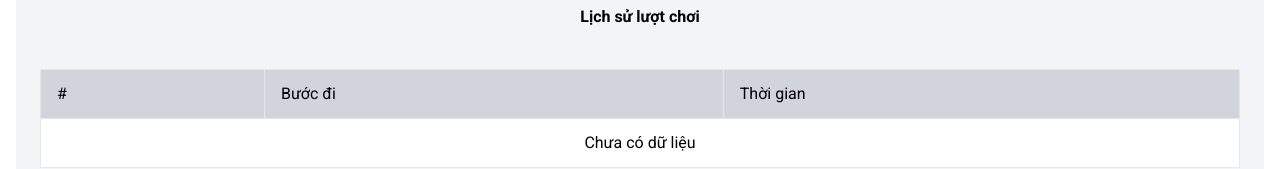
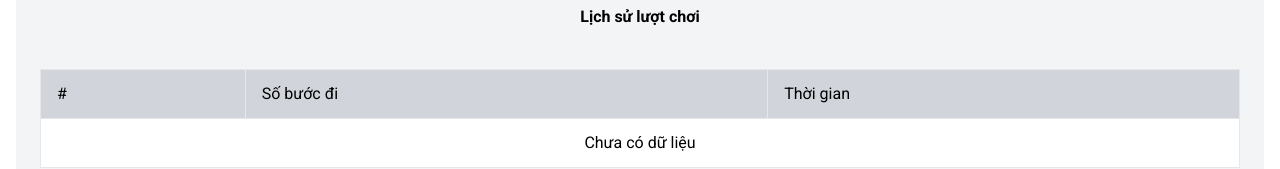
Before and after one commit to NguyenTanHuy22/gamepuzze, a plain HTML site: page index.html in a window 1280 px wide. Shown: the part 813-982 px from the top of the page. Drawn offline with nearby package versions, Linux system fonts and the light colour scheme.

Commit message:
init commit

```diff
--- a/index.html
+++ b/index.html
@@ -83,7 +83,7 @@
                         <thead>
                             <tr class="bg-gray-300">
                                 <th class="border border-gray-200 px-4 py-2 text-left">#</th>
-                                <th class="border border-gray-200 px-4 py-2 text-left">Bước đi</th>
+                                <th class="border border-gray-200 px-4 py-2 text-left">Số bước đi</th>
                                 <th class="border border-gray-200 px-4 py-2 text-left">Thời gian</th>
                             </tr>
                         </thead>
```
